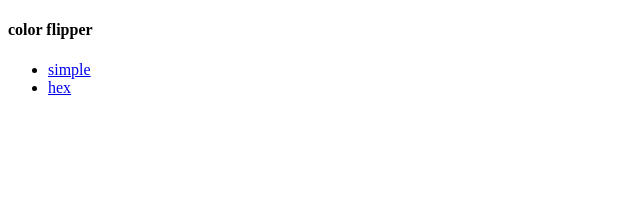
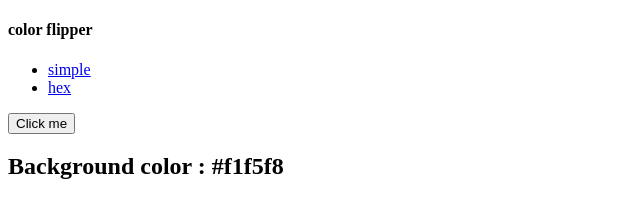
Before and after one commit to bokigolic/color-flipper, a plain HTML site: page index.html in a window 1280 px wide. Shown: the whole page, without its empty margins (0-640 px from the left). Drawn offline with Linux system fonts and the light colour scheme.

Commit message:
add btn, prepare id and classes for css and JS

```diff
--- a/index.html
+++ b/index.html
@@ -20,6 +20,12 @@
     </ul>
 
   </nav>
+  <main>
+    <div class="container">
+      <button class="btn btn-hero">Click me</button>
+      <h2>Background color : <span class="color">#f1f5f8</span></h2>
+    </div>
+  </main>
   <!-- javascript -->
   <script src="app.js"></script>
 </body>
```
